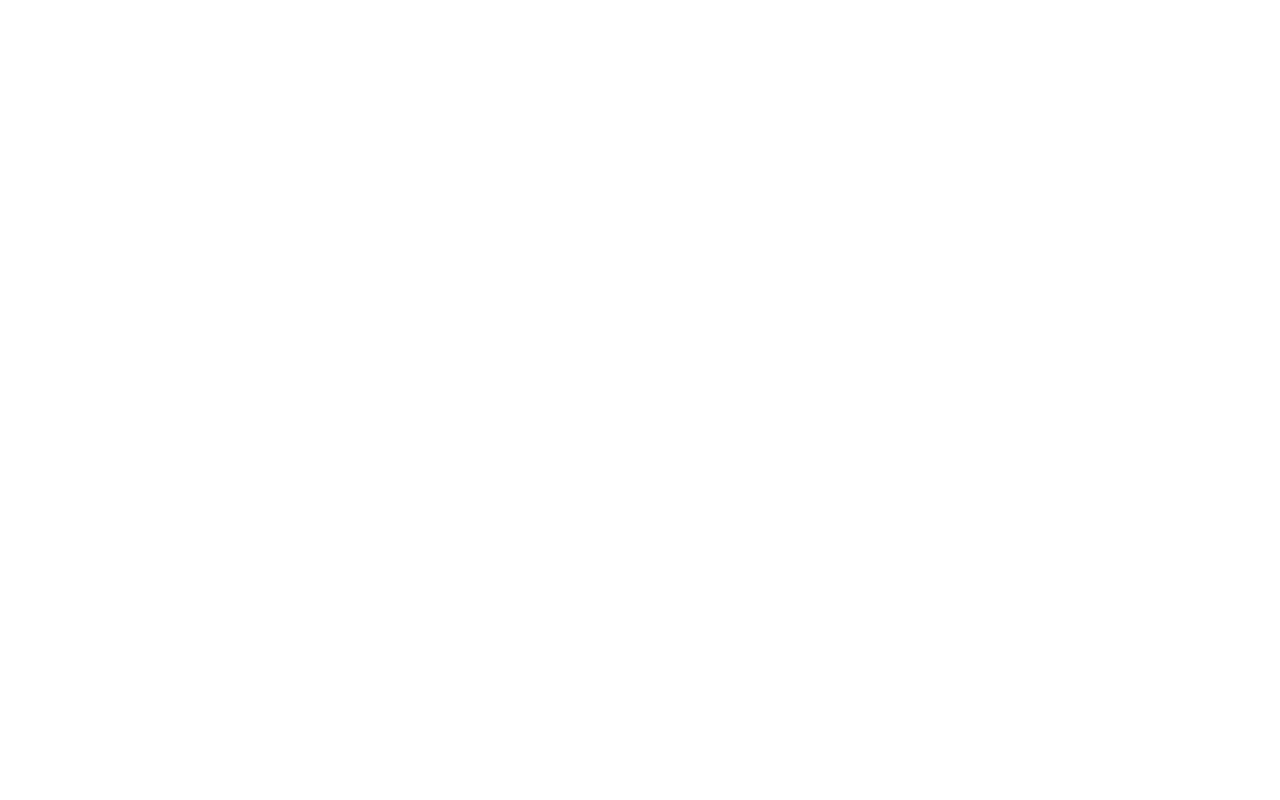
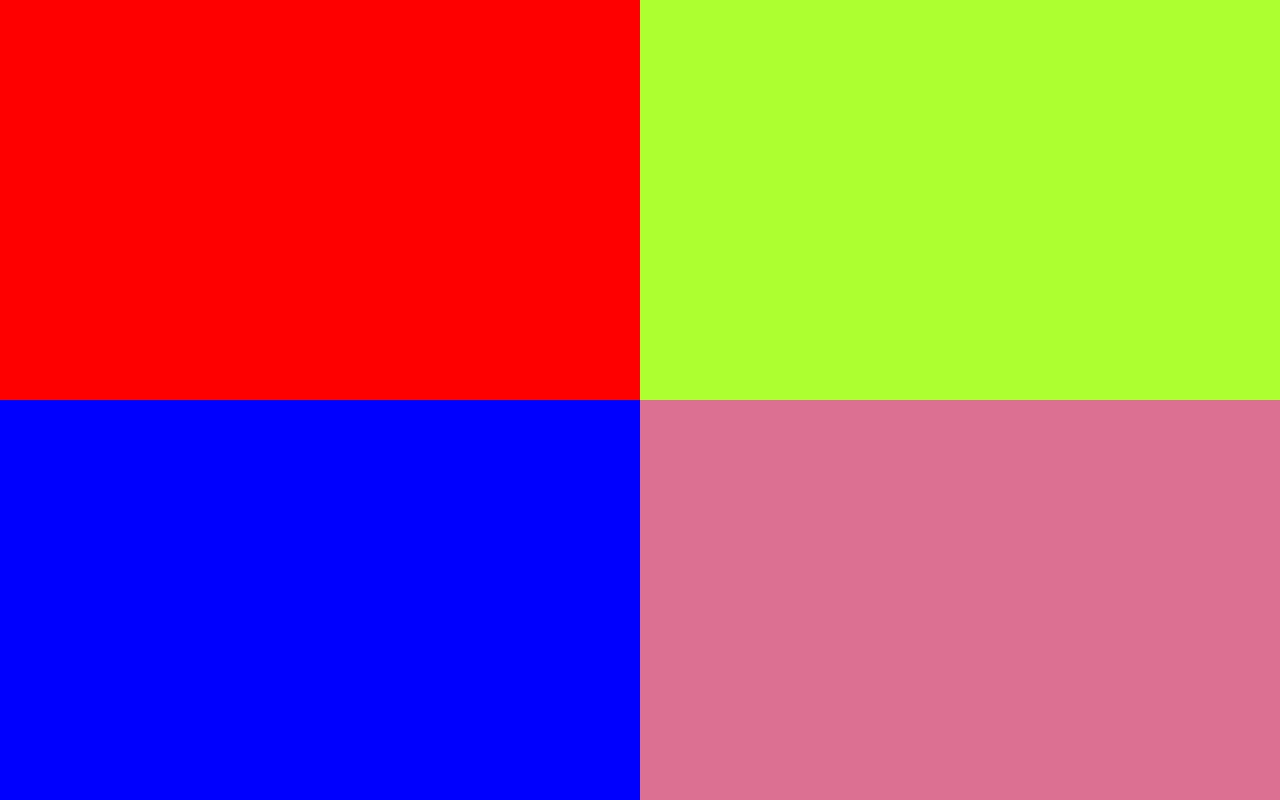
Before and after one commit to JeeWaa/MyProjects, a plain HTML site: page css/assignment_01/index.html in a window 1280 px wide. Drawn offline with Linux system fonts and the light colour scheme.

Commit message:
main section

```diff
--- a/css/assignment_01/index.html
+++ b/css/assignment_01/index.html
@@ -3,8 +3,44 @@
 <head>
     <meta charset="UTF-8">
     <title>CSS</title>
+
+    <style>
+
+        body > section{
+            height: 50vh;
+            width: 50vw;
+            position: absolute;
+        }
+
+        body > section:nth-child(1){
+            background-color: red;
+            left: 0;
+            top: 0;
+        }
+        body > section:nth-child(2){
+            background-color: greenyellow;
+            right: 0;
+            top: 0;
+        }
+        body > section:nth-child(3){
+            background-color: blue;
+            left: 0;
+            bottom: 0;
+        }
+        body > section:nth-child(4){
+            background-color: palevioletred;
+            right: 0;
+            bottom: 0;
+        }
+
+    </style>
 </head>
 <body>
 
+<section></section>
+<section></section>
+<section></section>
+<section></section>
+
 </body>
 </html>
```
